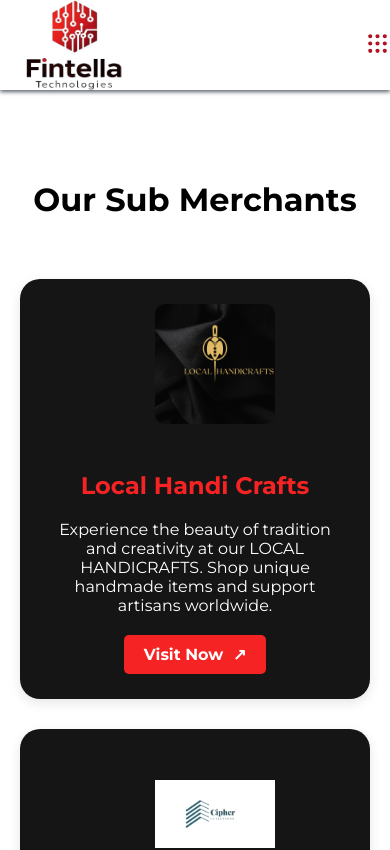
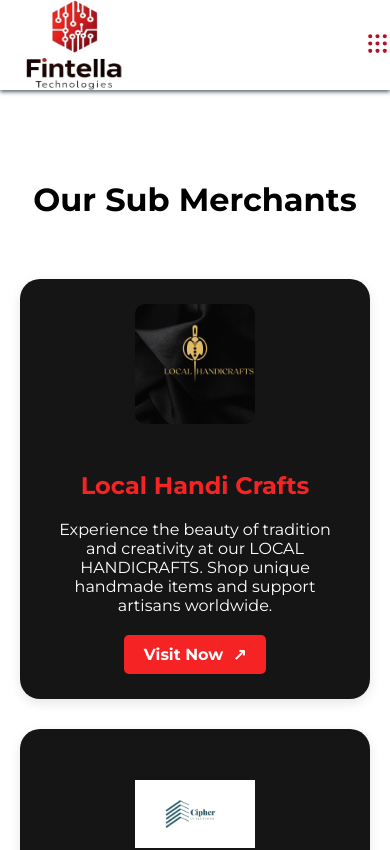
Before and after one commit to ShahmirYousaf/fintella-website, a React (Create React App) app: page /merchant in a window 390 px wide. Shown: the top 850 px of the page. Built offline with nearby package versions, Linux system fonts and the light colour scheme.

Commit message:
Amending some css

```diff
--- a/src/Pages/Merchant/Merchant.css
+++ b/src/Pages/Merchant/Merchant.css
@@ -1,7 +1,6 @@
 .merchant-container {
   max-width: 1100px; /* Increased container width */
   margin: 0 auto;
-
   padding: 20px;
   padding-top: 100px; /* Leave space for the navbar */
   text-align: center;
@@ -22,7 +21,7 @@
   grid-template-columns: repeat(2, 1fr); /* Two columns */
   gap: 30px; /* Adjusted gap between the rows and columns */
   justify-items: center; /* Center items horizontally */
-    align-items:center; /* Align items at the top */
+  align-items: center; /* Align items at the top */
 }
 
 .merchant-card {
@@ -52,8 +51,8 @@
   object-fit: contain; /* Maintain aspect ratio and cover the area */
   border-radius: 10px;
   margin-bottom: auto;
-  margin-left: 110px;
-
+  margin-left: auto;
+  margin-right: auto; /* Center the image horizontally */
 }
 
 .merchant-title {
@@ -103,4 +102,9 @@
   .merchant-card {
     width: 100%;
   }
+
+  .merchant-image {
+    margin-left: auto;
+    margin-right: auto; /* Center the image horizontally */
   }
+}
```
Also changed, not shown: 2 other files (tests, documents, lock files or other folders). Lines whose indentation alone changed are shown as unchanged.
